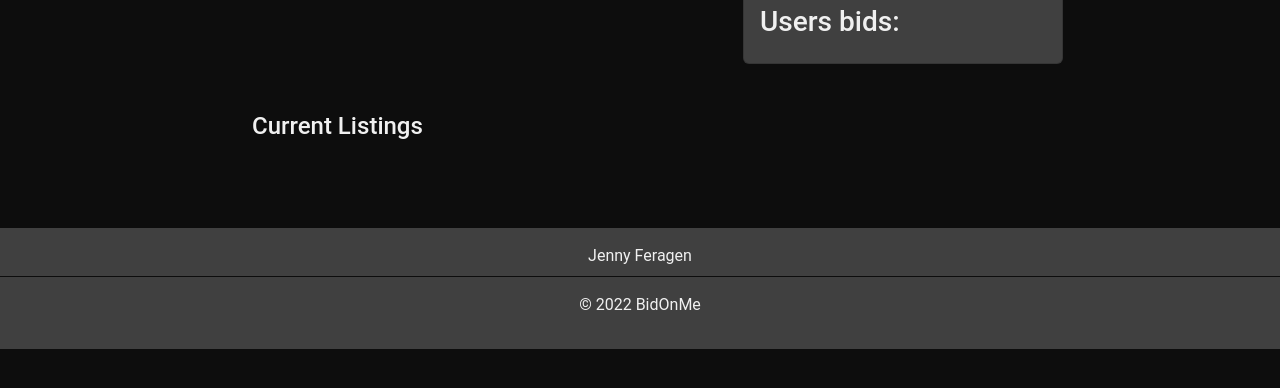
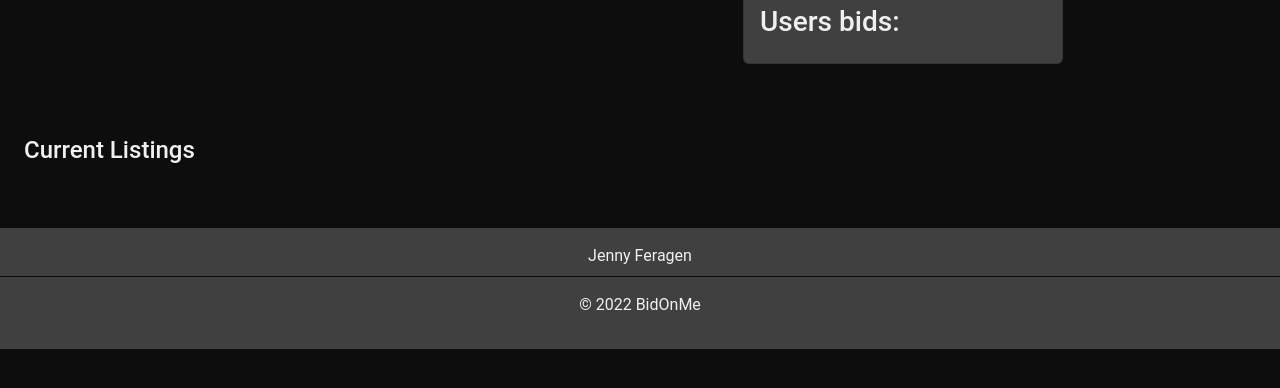
Before and after one commit to Jenfer93/Semester-Project2, a website with bundled scripts: page pages/user/profile.html in a window 1280 px wide. Shown: the part 278-666 px from the top of the page. Built offline with nearby package versions, Linux system fonts and the light colour scheme.

Commit message:
trying to fix overflow

```diff
--- a/pages/user/profile.html
+++ b/pages/user/profile.html
@@ -54,10 +54,10 @@
     </div>
   </div>
 </div>
-<div class="container list d-flex flex-column">
+<div class="list d-flex flex-column">
   <div class="current">
-    <h4>Current Listings</h4>
-    <div class="d-flex flex-row flex-wrap justify-content-between m-4 listings p-2">
+    <h4 class="m-4">Current Listings</h4>
+    <div class="d-flex flex-row flex-wrap justify-content-between m-auto listings p-2">
 
     </div>
   </div>
```
